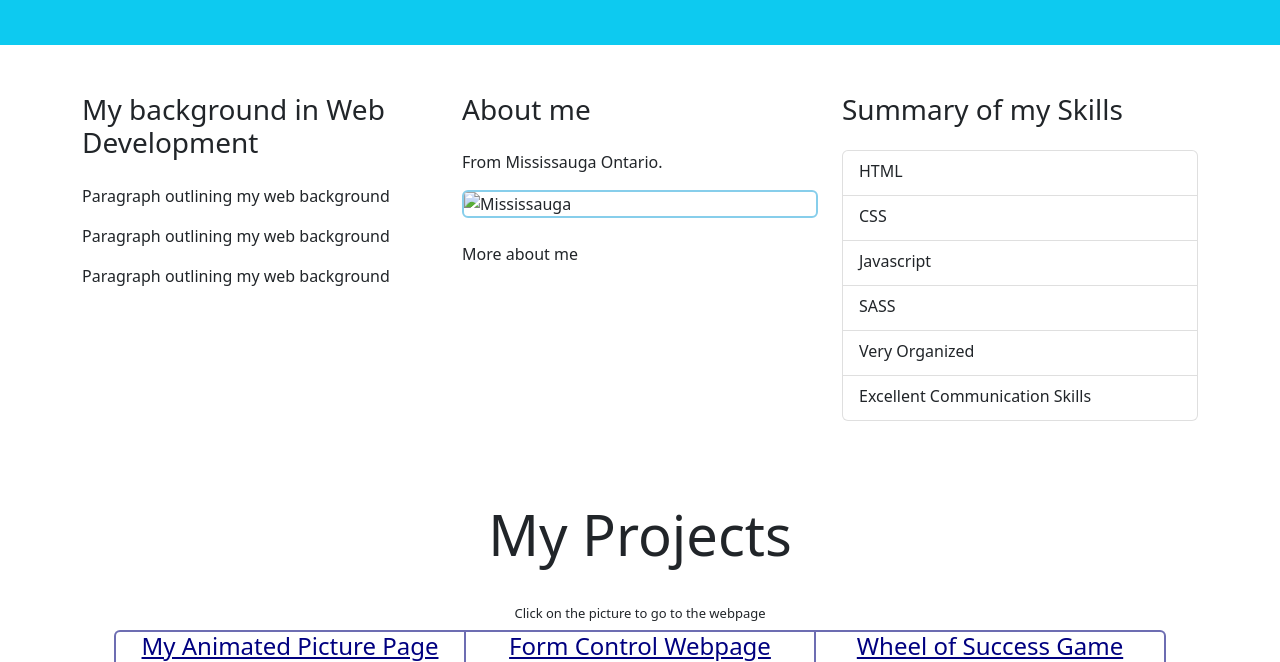
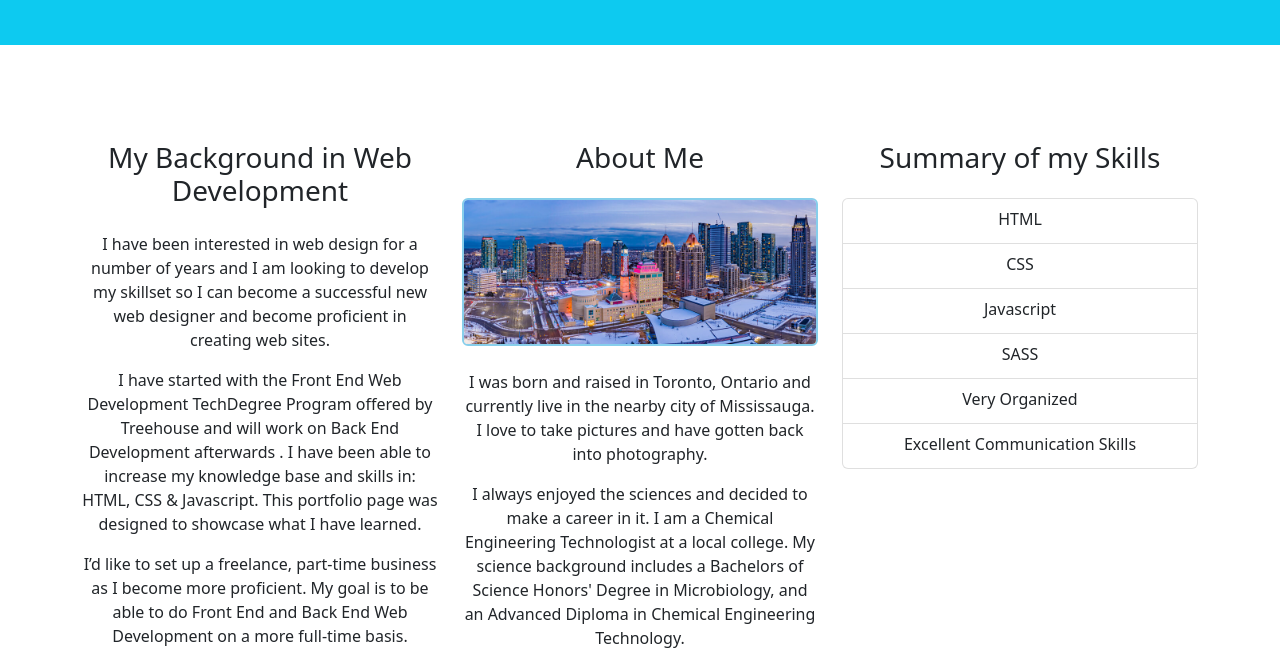
Before and after one commit to mikeovas/TechDegree-Project-9, a plain HTML site: page index.html in a window 1280 px wide. Shown: the part 622-1284 px from the top of the page. Drawn offline with nearby package versions, Linux system fonts and the light colour scheme.

Commit message:
updated about me & web background

```diff
--- a/index.html
+++ b/index.html
@@ -70,24 +70,51 @@
     <!--/Upper Content-->
 
     <!-- about -->
-    <div class="container py-4 my-4" id="about">
+    <div
+      class="container justify-content-center text-center py-5 my-5"
+      id="about"
+    >
       <div class="row">
         <div class="col-md-6 col-lg-4 order-lg-2">
-          <h3 class="mb-4">About me</h3>
-          <p>From Mississauga Ontario.</p>
+          <h3 class="mb-4">About Me</h3>
           <img
             class="mb-4 img-fluid rounded d-none d-sm-block"
-            src="img/pdx.jpg"
+            src="img/mississauga.jpeg"
             alt="Mississauga"
           />
-          <p>More about me</p>
+          <p>
+            I was born and raised in Toronto, Ontario and currently live in the
+            nearby city of Mississauga. I love to take pictures and have gotten
+            back into photography.
+          </p>
+          <p>
+            I always enjoyed the sciences and decided to make a career in it. I
+            am a Chemical Engineering Technologist at a local college. My
+            science background includes a Bachelors of Science Honors' Degree in
+            Microbiology, and an Advanced Diploma in Chemical Engineering
+            Technology.
+          </p>
         </div>
 
         <div class="col-md-6 col-lg-4 order-lg-1">
-          <h3 class="mb-4">My background in Web Development</h3>
-          <p>Paragraph outlining my web background</p>
-          <p>Paragraph outlining my web background</p>
-          <p>Paragraph outlining my web background</p>
+          <h3 class="mb-4">My Background in Web Development</h3>
+          <p>
+            I have been interested in web design for a number of years and I am
+            looking to develop my skillset so I can become a successful new web
+            designer and become proficient in creating web sites.
+          </p>
+          <p>
+            I have started with the Front End Web Development TechDegree Program
+            offered by Treehouse and will work on Back End Development
+            afterwards . I have been able to increase my knowledge base and
+            skills in: HTML, CSS & Javascript. This portfolio page was designed
+            to showcase what I have learned.
+          </p>
+          <p>
+            I’d like to set up a freelance, part-time business as I become more
+            proficient. My goal is to be able to do Front End and Back End Web
+            Development on a more full-time basis.
+          </p>
         </div>
 
         <div class="col-md-6 col-lg-4 order-lg-3">
```
Also changed, not shown: img/github.svg (added), img/linkedin.svg (added), img/mississauga.jpeg (added), img/twitter.svg (added).
